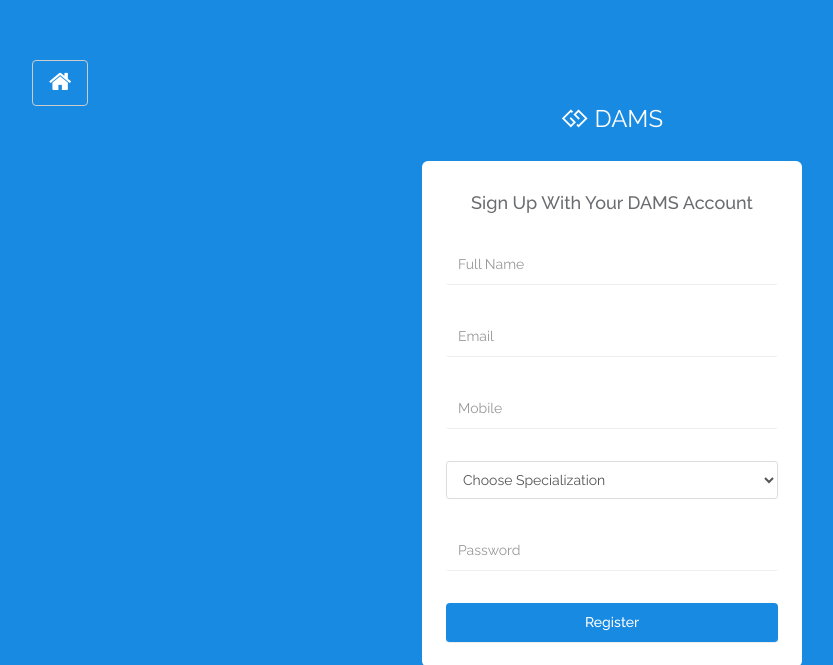
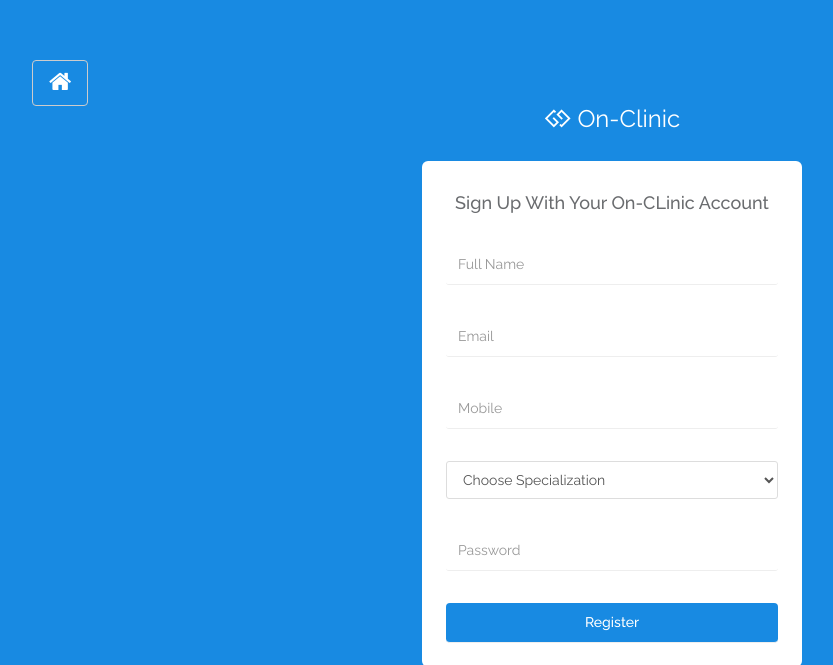
Before and after one commit to anastasyawlf/on-clinic, a PHP site: page /doctor/signup.php in a window 1280 px wide. Shown: the top 665 px of the page, without its empty margins (28-861 px from the left). Run offline with PHP 8.4, Linux system fonts and the light colour scheme; data that the repository does not hold is empty.

Commit message:
Update signup.php

```diff
--- a/doctor/signup.php
+++ b/doctor/signup.php
@@ -50,7 +50,7 @@ echo "<script>alert('Email-id already exist. Please try again');</script>";
 <html lang="en">
 <head>
 
-	<title>DAMS - Login Page</title>
+	<title>On-Clinic - Login Page</title>
 
 
 	<link rel="stylesheet" href="libs/bower/font-awesome/css/font-awesome.min.css">
@@ -69,11 +69,11 @@ echo "<script>alert('Email-id already exist. Please try again');</script>";
 		<div class="simple-page-logo animated swing">
 
 				<span style="color: white"><i class="fa fa-gg"></i></span>
-				<span style="color: white">DAMS</span>
+				<span style="color: white">On-Clinic</span>
 
 		</div><!-- logo -->
 		<div class="simple-page-form animated flipInY" id="login-form">
-	<h4 class="form-title m-b-xl text-center">Sign Up With Your DAMS Account</h4>
+	<h4 class="form-title m-b-xl text-center">Sign Up With Your On-CLinic Account</h4>
 	<form action="" method="post">
 		<div class="form-group">
 			<input id="fname" type="text" class="form-control" placeholder="Full Name" name="fname" required="true">
```
